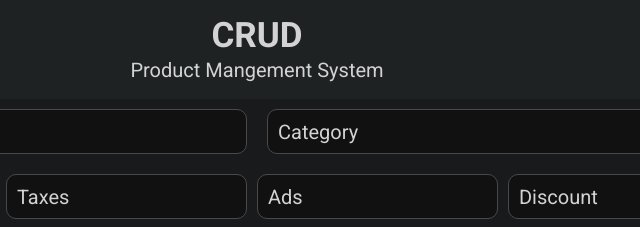
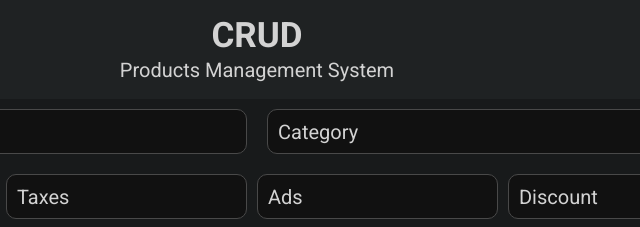
Before and after one commit to Youssef2425/CRUD, a plain HTML site: page index.html in a window 1280 px wide. Shown: the top 227 px of the page, 383-1023 px from the left. Drawn offline with Linux system fonts and the light colour scheme.

Commit message:
Update index.html

```diff
--- a/index.html
+++ b/index.html
@@ -17,7 +17,7 @@
       <main>
         <h1> CRUD </h1>
       </main>
-      <p> Product Mangement System </p>
+      <p> Products Management System </p>
     </header>
     <!-- End Header -->
 
```
